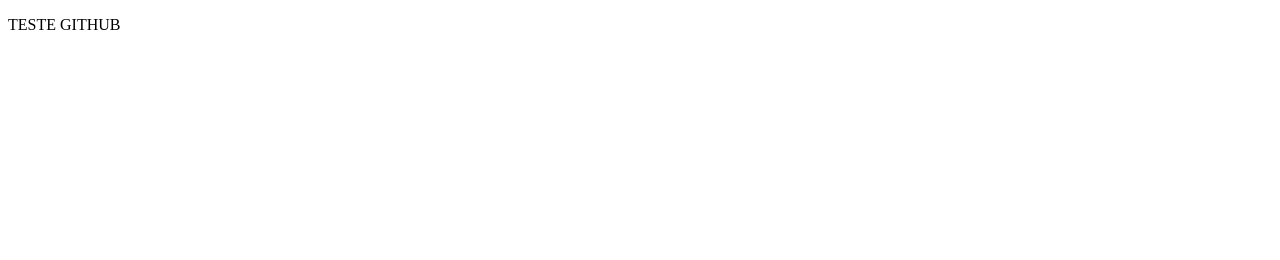
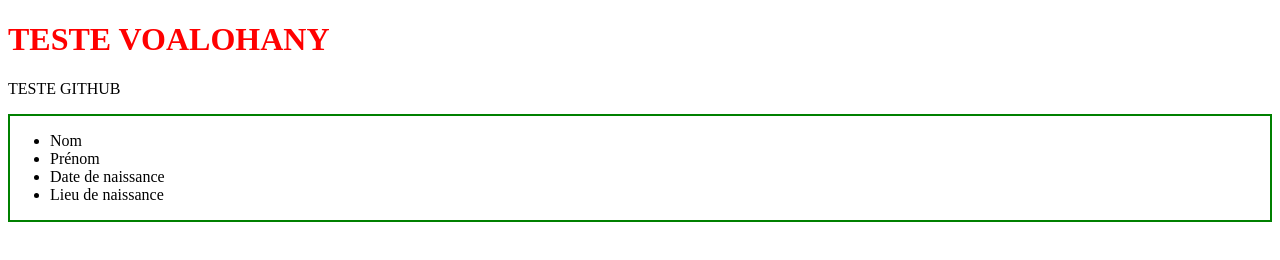
Before and after one commit to Kage14nooi/test, a plain HTML site: page index.html in a window 1280 px wide. Drawn offline with Linux system fonts and the light colour scheme.

Commit message:
premier modification

```diff
--- a/index.html
+++ b/index.html
@@ -7,9 +7,17 @@
     <title>Document</title>
 </head>
 <body>
+    <h1 style="color: red;">TESTE VOALOHANY</h1>
 <div>
     <p>TESTE GITHUB </p>
 </div>
-
+ <div style="border: 2px solid green;">
+    <ul >
+        <li>Nom</li>
+        <li>Prénom</li>
+        <li>Date de naissance</li>
+        <li>Lieu de naissance</li>
+    </ul>
+ </div>
 </body>
 </html>
```
